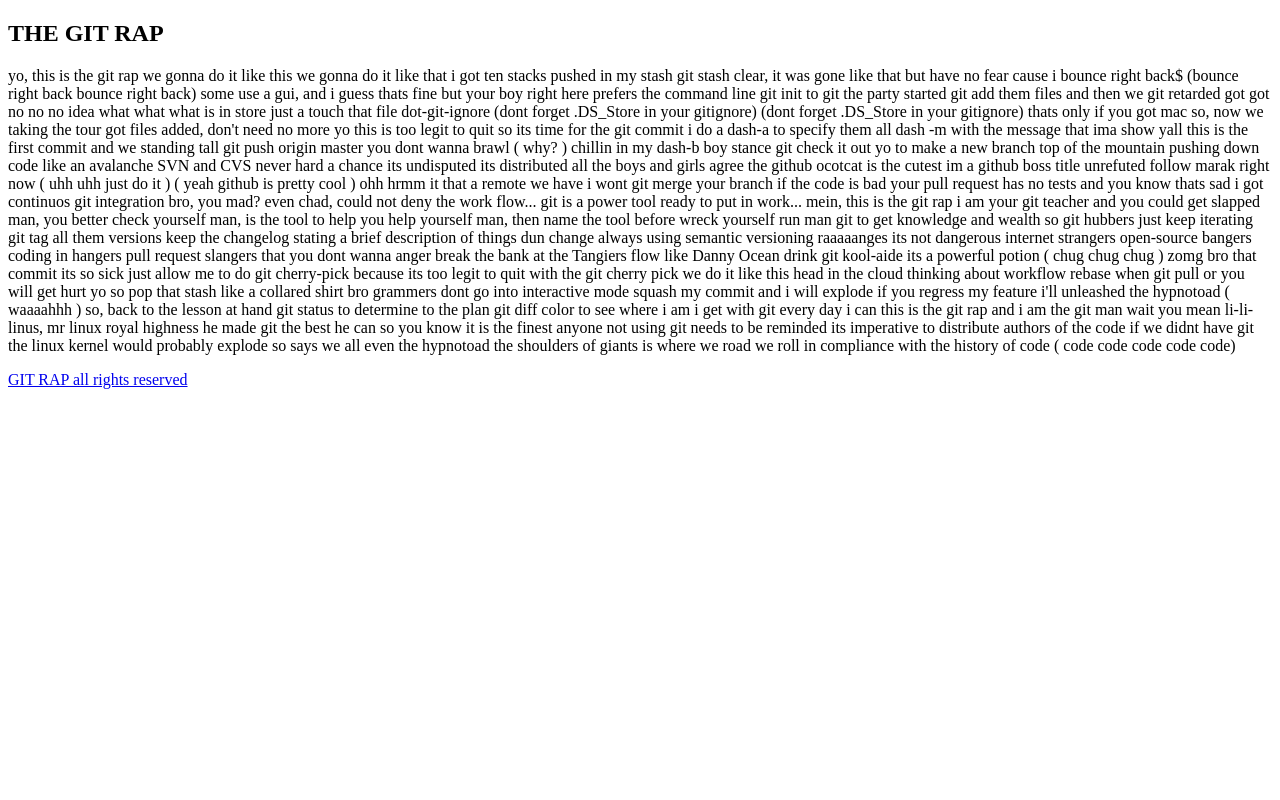
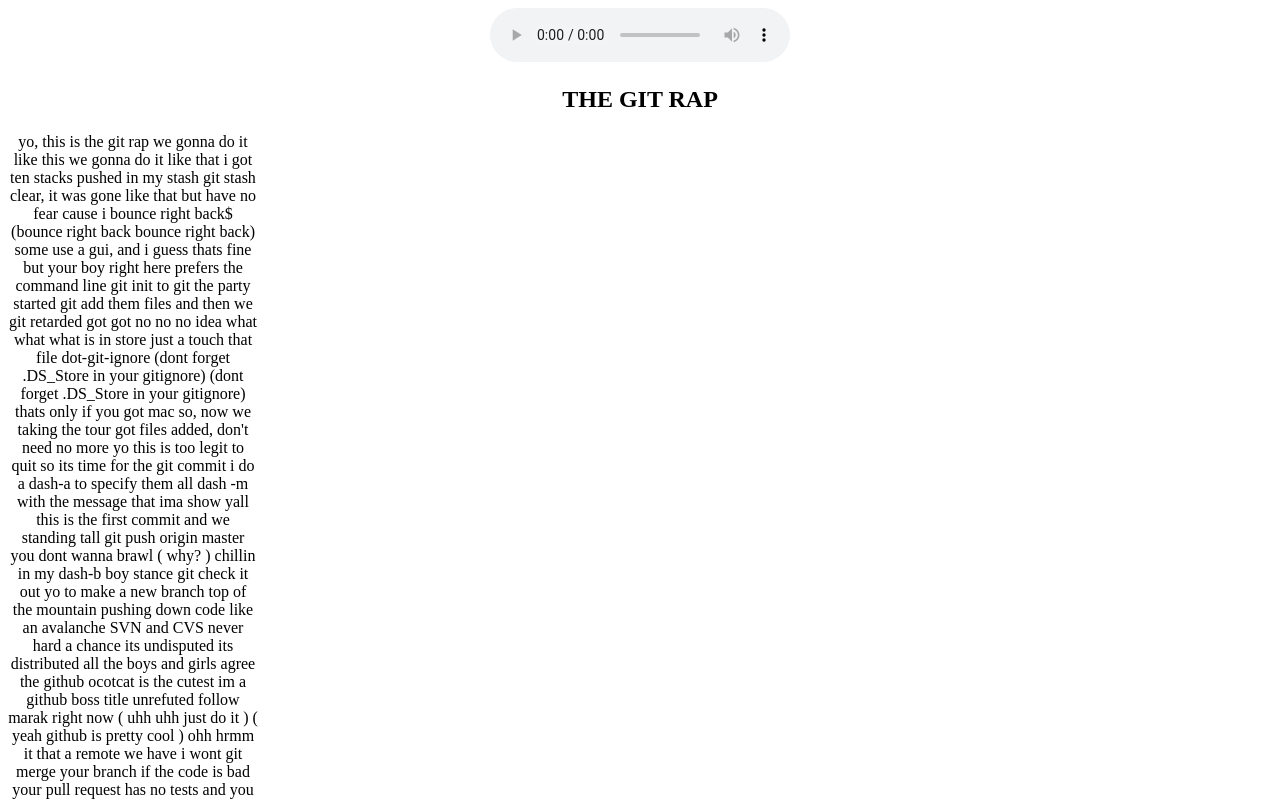
Before and after one commit to jorgeltmch/TUTO_GIT, a plain HTML site: page index.html in a window 1280 px wide. Shown: the top 800 px of the page. Drawn offline with Linux system fonts and the light colour scheme.

Commit message:
la musique et le link

```diff
--- a/index.html
+++ b/index.html
@@ -3,9 +3,13 @@
     <head>
 	<title>GIT it like it's hot!</title>
         <meta name="JORGE_WALTER" content="oui"/>
+        <link rel="stylesheet" type="text/css" href="GITStyle.css">
 	</head>
 
     <body >
+        <audio controls>
+        <source src="rap.mp3" type="audio/mpeg">
+      </audio>
 	<section>
         <h1>THE GIT RAP</h1>
 		<p>yo, this is the git rap
```
Also changed, not shown: 1 other file.
